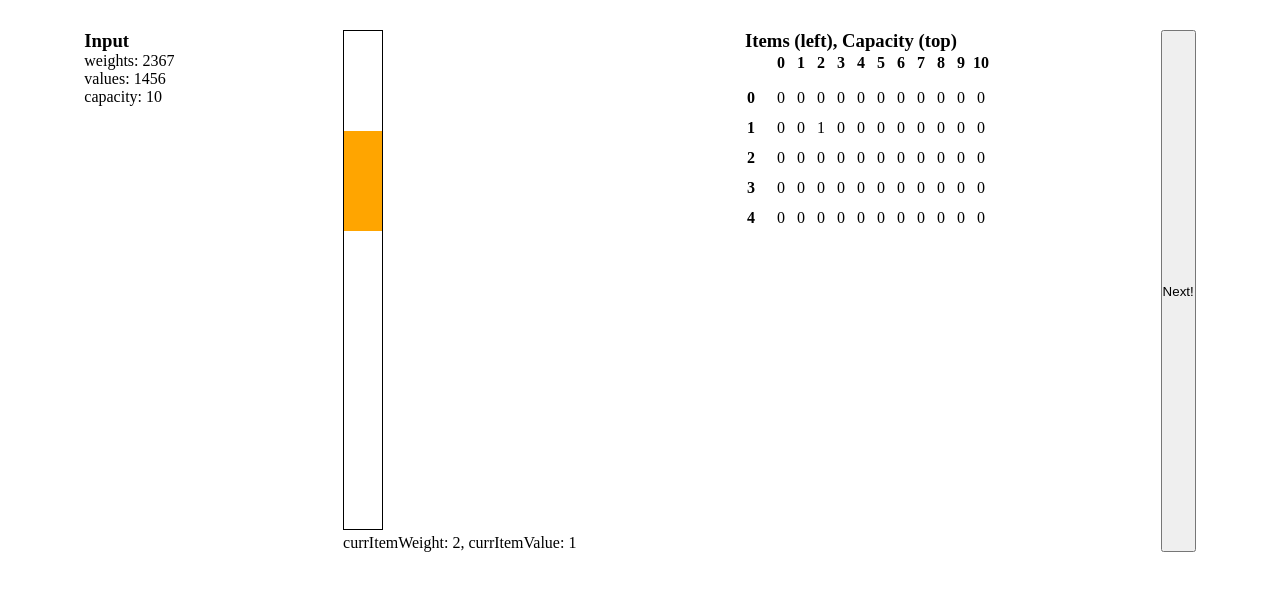
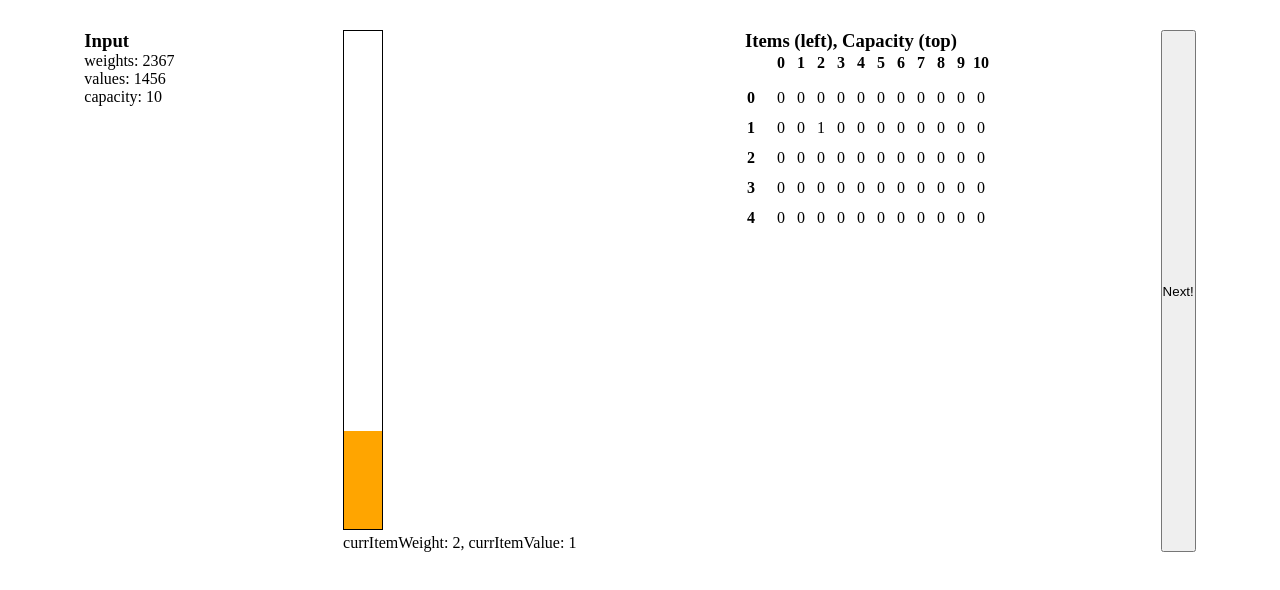
Before and after one commit to rose-paul/DP_vizualization, a React app: page / in a window 1280 px wide. Shown: the top 590 px of the page. Built offline with nearby package versions, Linux system fonts and the light colour scheme.

Commit message:
refactor data to start at bottom of bar

```diff
--- a/src/knapsack.jsx
+++ b/src/knapsack.jsx
@@ -49,7 +49,7 @@ const Knapsack = ({stepFunc}) => {
                 <p>capacity: {maxCapacity}</p>
             </div>
             <div className="knapsack-inner">
-                <CapacityChart width={40} height={500} data={data} maxCapacity={maxCapacity} />
+                <CapacityChart width={40} height={500} data={[data[0]]} maxCapacity={maxCapacity} />
                 <span>currItemWeight: {data[0]}, currItemValue: {data[1]}</span>
             </div>
             <DynamicProgrammingTable numRows={5} numCols={10} dpTable={dpTable} />
```
Also changed, not shown: 1 other file (tests, documents, lock files or other folders).
